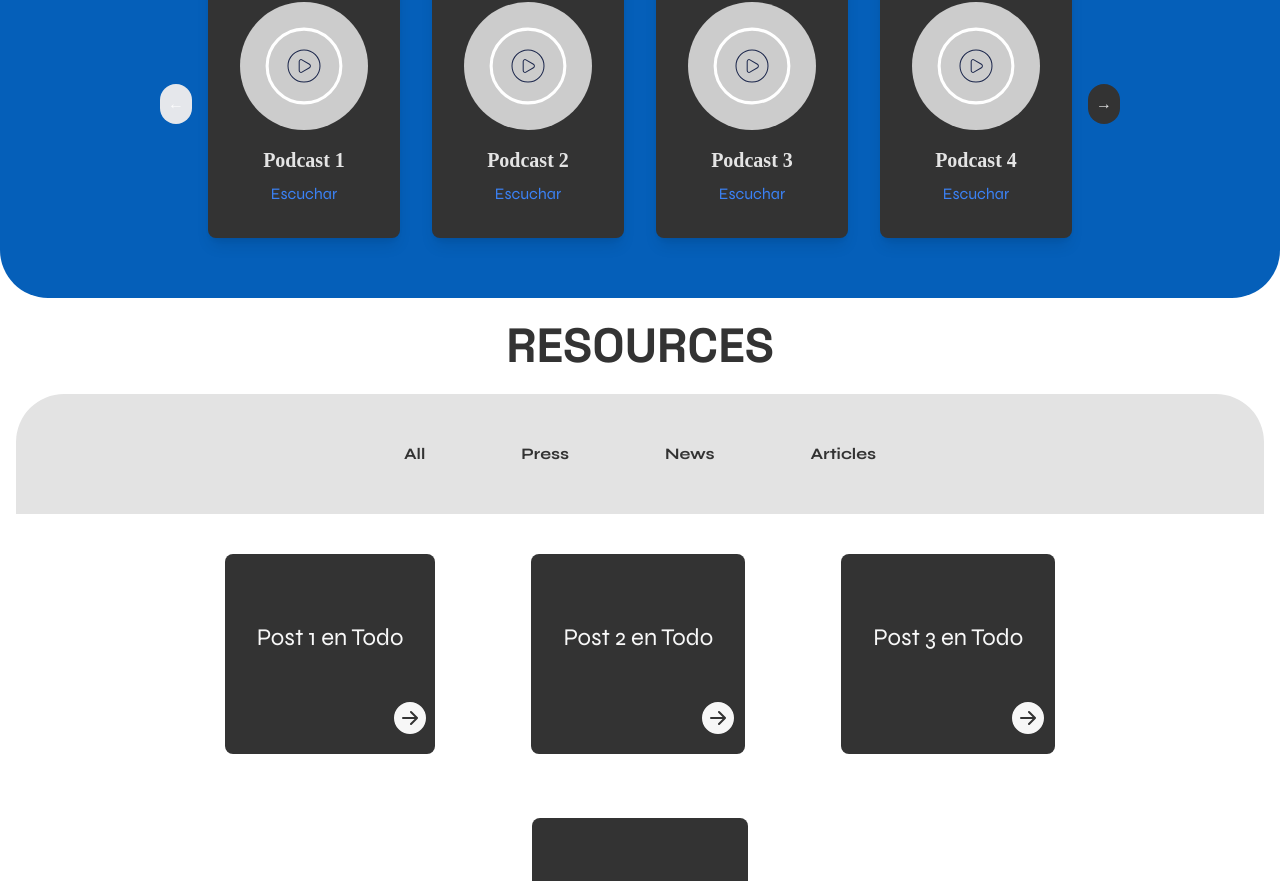
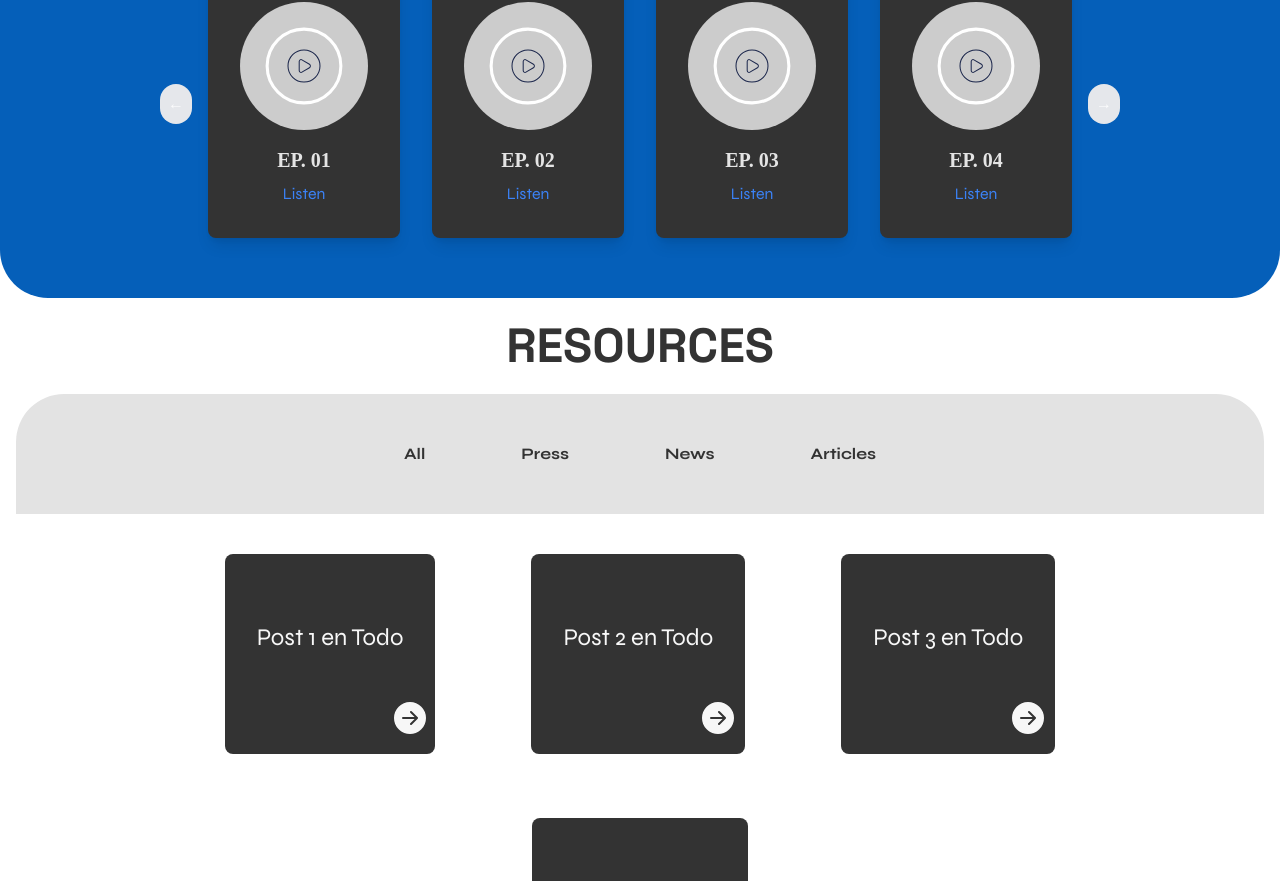
Before and after one commit to GarooInc/Portolio-JE, a React (Vite) app: page / in a window 1280 px wide. Shown: the part 1302-2183 px from the top of the page. Built offline with nearby package versions, Linux system fonts and the light colour scheme.

Commit message:
updates podcasts

```diff
--- a/locales/en/translation.json
+++ b/locales/en/translation.json
@@ -11,6 +11,7 @@
   },
   "podcast": {
     "title": "Podcast",
+    "listen": "Listen",
     "description": "We educate about the impact that politics, social relations, and economics have on society. We motivate to exercise individual sovereignty to achieve positive impacts on society. Being increasingly aware of the potential impact of our actions."
   },
   "resources": {
--- a/locales/es/translation.json
+++ b/locales/es/translation.json
@@ -11,6 +11,7 @@
   },
   "podcast": {
     "title": "Podcast",
+    "listen": "Escuchar",
     "description": "Educamos sobre el impacto que la política, relaciones sociales y economía tiene en la sociedad. Motivamos a ejercer la soberanía individual para lograr impactos positivos en la sociedad. Ser cada vez más conscientes del potencial impacto de nuestras acciones."
   },
   "resources": {
--- a/podcasts.js
+++ b/podcasts.js
@@ -1,11 +1,8 @@
 const podcasts = [
-    {  name: 'Podcast 1', url: 'https://youtu.be/PkOYdA0OJDY?si=ED-tKfCbudPcaQOB' },
-    {  name: 'Podcast 2', url: 'https://youtu.be/PkOYdA0OJDY?si=ED-tKfCbudPcaQOB' },
-    {  name: 'Podcast 3', url: 'https://youtu.be/PkOYdA0OJDY?si=ED-tKfCbudPcaQOB' },
-    {  name: 'Podcast 4', url: 'https://youtu.be/PkOYdA0OJDY?si=ED-tKfCbudPcaQOB' },
-    {  name: 'Podcast 5', url: 'https://youtu.be/PkOYdA0OJDY?si=ED-tKfCbudPcaQOB' },
-    {  name: 'Podcast 6', url: 'https://youtu.be/PkOYdA0OJDY?si=ED-tKfCbudPcaQOB' },
-    {  name: 'Podcast 7', url: 'https://youtu.be/PkOYdA0OJDY?si=ED-tKfCbudPcaQOB' },
+    {  name: 'EP. 01', urlSpotify: 'https://open.spotify.com/episode/3MiNUX22NLQIjMAetJds5G?si=7oLdugouSDi18EqZQypX0g', urlYoutube: 'https://youtu.be/VnaivMBz6v0?si=JBK9i-71XIFRujjp' },
+    {  name: 'EP. 02', urlSpotify: 'https://open.spotify.com/episode/6gTSbmH6ffPVBaSHFgrgdq?si=BEkThZPgRTWyiLfxGdBVXg', urlYoutube: 'https://youtu.be/_7A44Ftjlso?si=xnzz7tpDBrTaYBR6' },
+    {  name: 'EP. 03', urlSpotify: 'https://open.spotify.com/episode/0NWiYJeZavLbvawuXDVb9a?si=CPhHrVgHRj6rz_AaD__4KA', urlYoutube: 'https://youtu.be/_ZbYJzxKSj8?si=5A1coe1RYdkAOkEX' },
+    {  name: 'EP. 04', urlSpotify: 'https://open.spotify.com/episode/4ZXAAiGPAL7pzmLa6Rg3aH?si=6-3rQfVfSA-OC0IAA7wWNQ', urlYoutube: 'https://youtu.be/aqghqUPSoLI?si=Ohz-7aypfNGyB_ml' },
 ]
 
 export default podcasts
--- a/src/components/PodcastPreview/PodcastPreview.jsx
+++ b/src/components/PodcastPreview/PodcastPreview.jsx
@@ -1,19 +1,45 @@
-import React from "react"
+import React, { useState } from "react"
 import PropTypes from "prop-types"
+import { BsSpotify, BsYoutube } from 'react-icons/bs'
+import i18n from "../../../i18n"
+import { useTranslation } from 'react-i18next'
 
-const PodcastPreview = ({ name, url }) => {
+const PodcastPreview = ({ name, urlSpotify, urlYoutube }) => {
+    const { t } = useTranslation()
+    const [isHovered, setIsHovered] = useState(false);
+
+    const handleSpotifyClick = () => {
+        window.open(urlSpotify, '_blank', 'noopener,noreferrer');
+    };
+
+    const handleYouTubeClick = () => {
+        window.open(urlYoutube, '_blank', 'noopener,noreferrer');
+    };
+
     return (
       <div className="podcast bg-je-black p-8 rounded-lg shadow-lg text-center">
         <img src="/images/podcasticon.svg" alt={name} className="mx-auto mb-4 w-32 h-32 object-cover rounded-full"/>
         <h3 className="text-xl font-bold mb-2">{name}</h3>
-        <a href={url} target="_blank" rel="noopener noreferrer" className="text-blue-500 hover:underline" style={{ fontFamily: 'Syne' }}>Escuchar</a>
+        <div
+            onMouseDown={() => setIsHovered(!isHovered)}
+            className="relative inline-block"
+        >
+            <a className="text-blue-500 hover:none cursor-pointer" style={{ fontFamily: 'Syne' }}>{i18n.t('podcast.listen')}</a>
+            {isHovered && (
+                <div className="absolute flex gap-4 left-1/2 transform -translate-x-1/2 mt-2 p-2 bg-white rounded shadow-lg">
+                    <BsSpotify className="text-green-600 cursor-pointer" size={24} onClick={handleSpotifyClick} />
+                    <BsYoutube className="text-red-600 cursor-pointer" size={24} onClick={handleYouTubeClick} />
+                </div>
+            )}
+        </div>
       </div>
     );
 }
 
 PodcastPreview.propTypes = {
     name: PropTypes.string,
-    url: PropTypes.string,
+    urlSpotify: PropTypes.string,
+    urlYoutube: PropTypes.string,
 };
 
 export default PodcastPreview;
--- a/src/components/Slider/Slider.jsx
+++ b/src/components/Slider/Slider.jsx
@@ -58,7 +58,8 @@ const Slider = ({ items, isAnalysis }) => {
             <PodcastPreview
               key={index}
               name={item.name}
-              url={item.url}
+              urlSpotify={item.urlSpotify}
+              urlYoutube={item.urlYoutube}
               className="flex-shrink-0"
             />
           )
```
